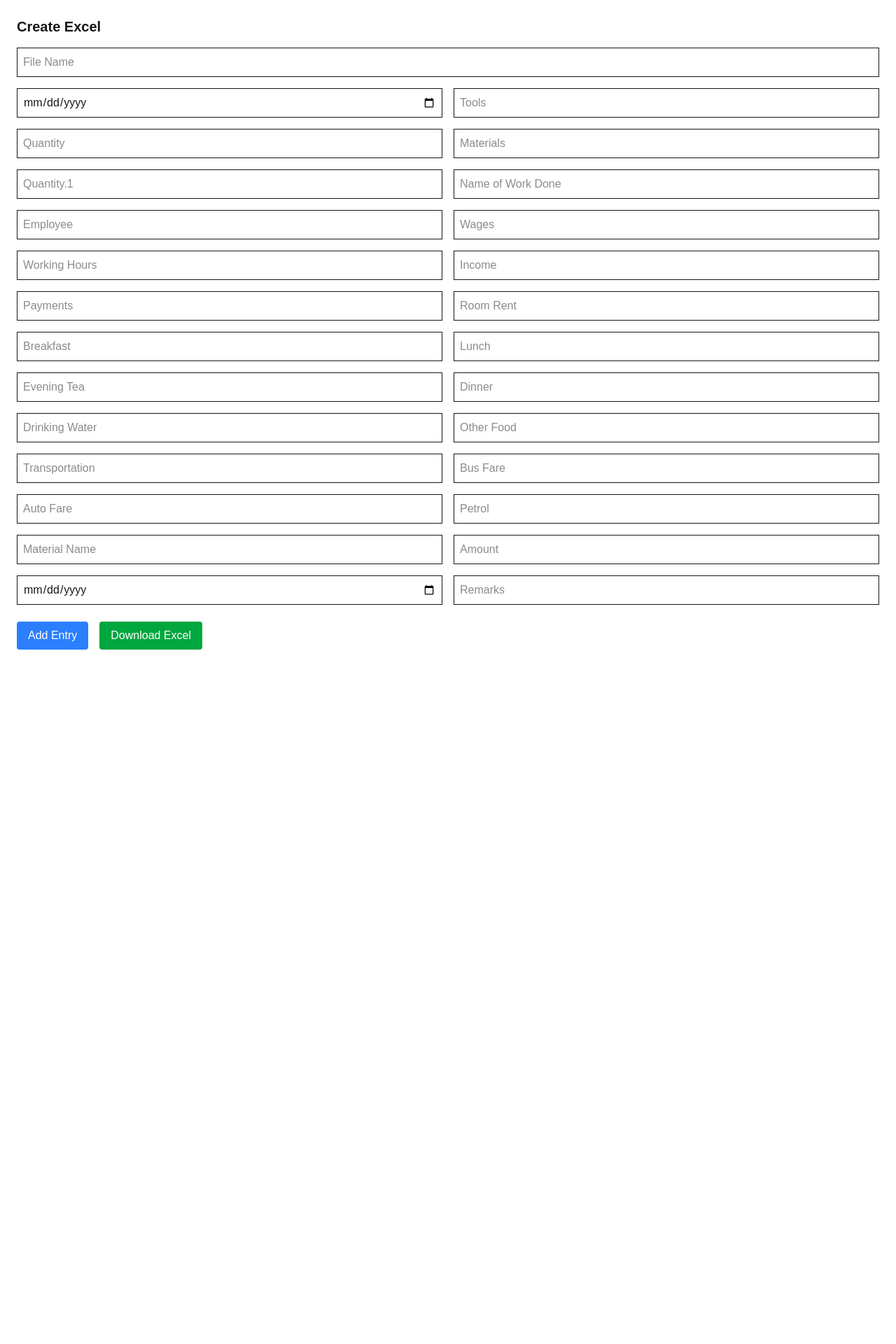
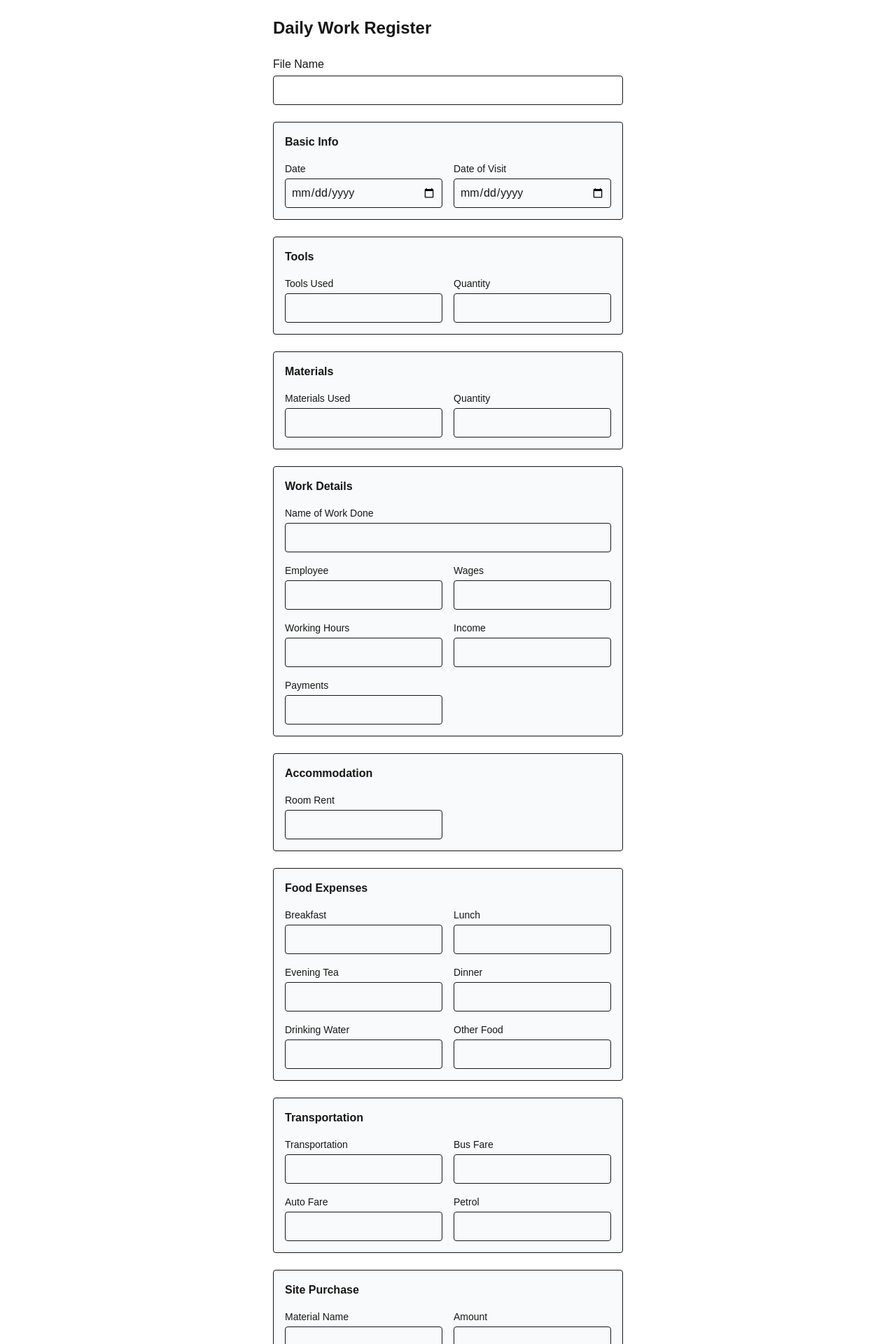
Before and after one commit to SreelakshmiTRaj/daily-work-register, a Next.js app: page /create in a window 1280 px wide. Shown: the top 1920 px of the page at 70% size. Before the commit the page ends 952 px from the top, so only its background shows below. Built offline with nearby package versions, Linux system fonts and the light colour scheme.

Commit message:
Committing with structure

```diff
--- a/app/create/page.tsx
+++ b/app/create/page.tsx
@@ -8,7 +8,6 @@ type FormType = {
 };
 
 export default function CreatePage() {
-  // ✅ ALL columns (exact match)
   const columns = [
     "Date",
     "Tools",
@@ -35,15 +34,12 @@ export default function CreatePage() {
     "Material Name",
     "Amount",
     "Date of Visit",
-    "Remarks",
+    "Remarks"
   ];
 
-  // ✅ Create empty form dynamically
   const createEmptyForm = (): FormType => {
     const obj: FormType = {};
-    columns.forEach((col) => {
-      obj[col] = "";
-    });
+    columns.forEach((col) => (obj[col] = ""));
     return obj;
   };
 
@@ -51,51 +47,128 @@ export default function CreatePage() {
   const [rows, setRows] = useState<FormType[]>([]);
   const [form, setForm] = useState<FormType>(createEmptyForm());
 
-  // ✅ Handle input change
-  const handleChange = (e: React.ChangeEvent<HTMLInputElement>) => {
+  const handleChange = (
+    e: React.ChangeEvent<HTMLInputElement | HTMLTextAreaElement>
+  ) => {
     setForm({ ...form, [e.target.name]: e.target.value });
   };
 
-  // ✅ Add entry (fixes reference bug)
   const addRow = () => {
     setRows([...rows, { ...form }]);
     setForm(createEmptyForm());
     alert("Entry Added");
   };
 
+  const InputField = ({
+    name,
+    label,
+    type = "text"
+  }: {
+    name: string;
+    label: string;
+    type?: string;
+  }) => (
+    <div className="flex flex-col">
+      <label className="text-sm font-medium mb-1">{label}</label>
+      <input
+        type={type}
+        name={name}
+        value={form[name]}
+        onChange={handleChange}
+        className="border p-2 rounded"
+      />
+    </div>
+  );
+
   return (
-    <div className="p-6">
-      <h2 className="text-xl font-semibold mb-4">Create Excel</h2>
+    <div className="p-6 max-w-5xl mx-auto">
+      <h1 className="text-2xl font-bold mb-6">Daily Work Register</h1>
 
       {/* File Name */}
+      <div className="mb-6">
+        <label className="font-medium">File Name</label>
         <input
-        className="border p-2 mb-4 w-full"
-        placeholder="File Name"
+          className="border p-2 w-full mt-1 rounded"
           value={fileName}
           onChange={(e) => setFileName(e.target.value)}
         />
+      </div>
 
-      {/* ALL Fields */}
-      <div className="grid grid-cols-2 gap-4">
-        {columns.map((col) => {
-          const isDateField = col === "Date" || col === "Date of Visit";
+      {/* Basic Info */}
+      <Section title="Basic Info">
+        <InputField name="Date" label="Date" type="date" />
+        <InputField name="Date of Visit" label="Date of Visit" type="date" />
+      </Section>
 
-          return (
-            <input
-              key={col}
-              name={col}
-              type={isDateField ? "date" : "text"}
-              placeholder={col}
-              value={form[col]}
+      {/* Tools */}
+      <Section title="Tools">
+        <InputField name="Tools" label="Tools Used" />
+        <InputField name="Quantity" label="Quantity" />
+      </Section>
+
+      {/* Materials */}
+      <Section title="Materials">
+        <InputField name="Materials" label="Materials Used" />
+        <InputField name="Quantity.1" label="Quantity" />
+      </Section>
+
+      {/* Work Details */}
+      <Section title="Work Details">
+        <FullWidthInput
+          name="Name of Work Done"
+          label="Name of Work Done"
+          value={form}
           onChange={handleChange}
-              className="border p-2"
         />
-          );
-        })}
+        <InputField name="Employee" label="Employee" />
+        <InputField name="Wages" label="Wages" />
+        <InputField name="Working Hours" label="Working Hours" />
+        <InputField name="Income" label="Income" />
+        <InputField name="Payments" label="Payments" />
+      </Section>
+
+      {/* Accommodation */}
+      <Section title="Accommodation">
+        <InputField name="Room Rent" label="Room Rent" />
+      </Section>
+
+      {/* Food */}
+      <Section title="Food Expenses">
+        <InputField name="Breakfast" label="Breakfast" />
+        <InputField name="Lunch" label="Lunch" />
+        <InputField name="Evening Tea" label="Evening Tea" />
+        <InputField name="Dinner" label="Dinner" />
+        <InputField name="Drinking Water" label="Drinking Water" />
+        <InputField name="Other Food" label="Other Food" />
+      </Section>
+
+      {/* Transport */}
+      <Section title="Transportation">
+        <InputField name="Transportation" label="Transportation" />
+        <InputField name="Bus Fare" label="Bus Fare" />
+        <InputField name="Auto Fare" label="Auto Fare" />
+        <InputField name="Petrol" label="Petrol" />
+      </Section>
+
+      {/* Purchase */}
+      <Section title="Site Purchase">
+        <InputField name="Material Name" label="Material Name" />
+        <InputField name="Amount" label="Amount" />
+      </Section>
+
+      {/* Remarks */}
+      <div className="mt-6">
+        <label className="font-medium">Remarks</label>
+        <textarea
+          name="Remarks"
+          value={form["Remarks"]}
+          onChange={handleChange}
+          className="border p-2 w-full mt-1 rounded"
+        />
       </div>
 
       {/* Buttons */}
-      <div className="mt-6 flex gap-4">
+      <div className="mt-8 flex gap-4">
         <button
           onClick={addRow}
           className="bg-blue-500 text-white px-4 py-2 rounded"
@@ -113,3 +186,44 @@ export default function CreatePage() {
     </div>
   );
 }
+
+/* Section Wrapper */
+function Section({
+  title,
+  children
+}: {
+  title: string;
+  children: React.ReactNode;
+}) {
+  return (
+    <div className="mb-6 p-4 border rounded bg-gray-50">
+      <h3 className="font-semibold mb-4">{title}</h3>
+      <div className="grid grid-cols-2 gap-4">{children}</div>
+    </div>
+  );
+}
+
+/* Full Width Input */
+function FullWidthInput({
+  name,
+  label,
+  value,
+  onChange
+}: {
+  name: string;
+  label: string;
+  value: any;
+  onChange: any;
+}) {
+  return (
+    <div className="col-span-2 flex flex-col">
+      <label className="text-sm font-medium mb-1">{label}</label>
+      <input
+        name={name}
+        value={value[name]}
+        onChange={onChange}
+        className="border p-2 rounded w-full"
+      />
+    </div>
+  );
+}
```
Lines whose indentation alone changed are shown as unchanged.
